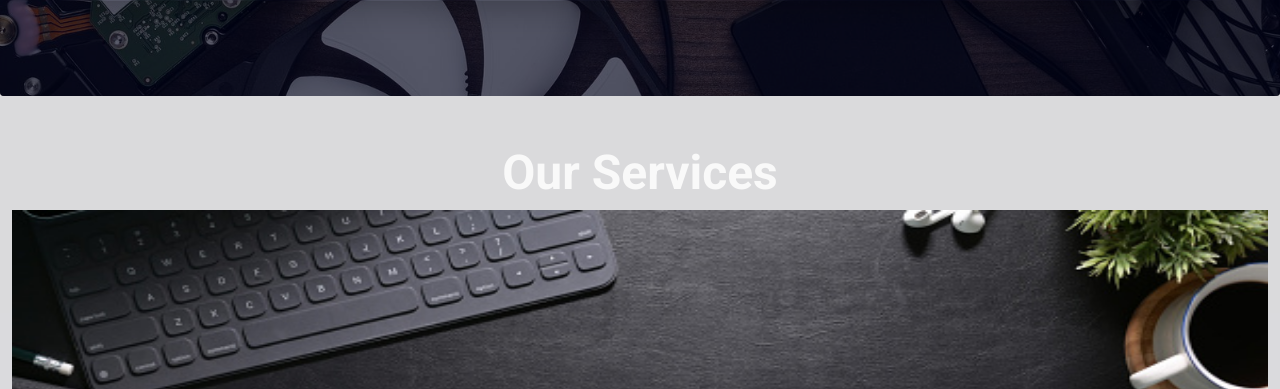
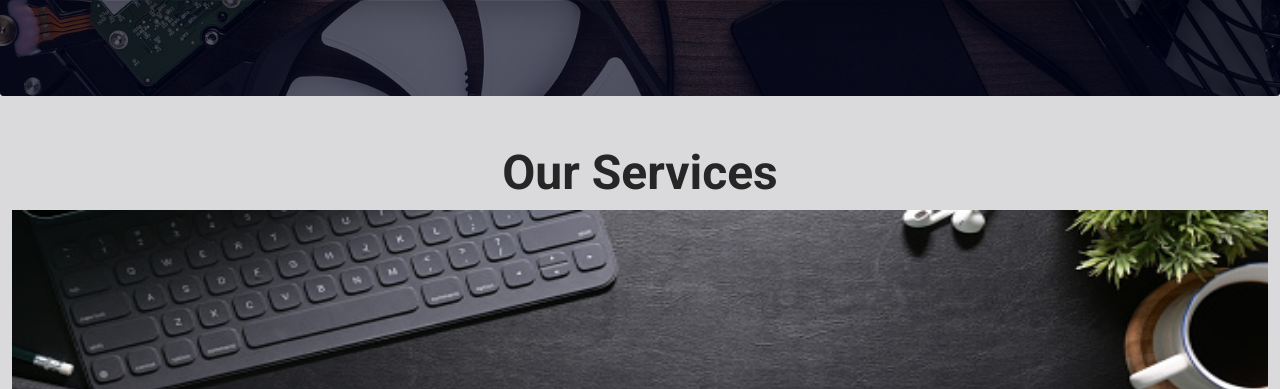
Before and after one commit to sudosf/PCRepairs-PHP-Website, a PHP site: page / in a window 1280 px wide. Shown: the part 704-1093 px from the top of the page. Run offline with PHP 8.4, Linux system fonts and the light colour scheme.

Commit message:
revert changes

```diff
--- a/components/footer.inc.php
+++ b/components/footer.inc.php
@@ -48,7 +48,7 @@
                     <div class="col-auto">
                         <!-- Submit button -->
                         <button type="submit" class="btn btn-primary mb-4">
-                            Subsc
+                            Subscribe
                         </button>
                     </div>
 
--- a/index.php
+++ b/index.php
@@ -62,7 +62,7 @@
 	</header>
 
 	<main class="container-fluid">
-		<h5 class="card-title text-light text-center display-5 fw-bold">Our Services</h5>
+		<h5 class="card-title text-dark text-center display-5 fw-bold">Our Services</h5>
 
 		<!-- Carousel wrapper -->
 		<div id="myCarousel" class="carousel carousel-fade slide" data-bs-ride="carousel">
```
